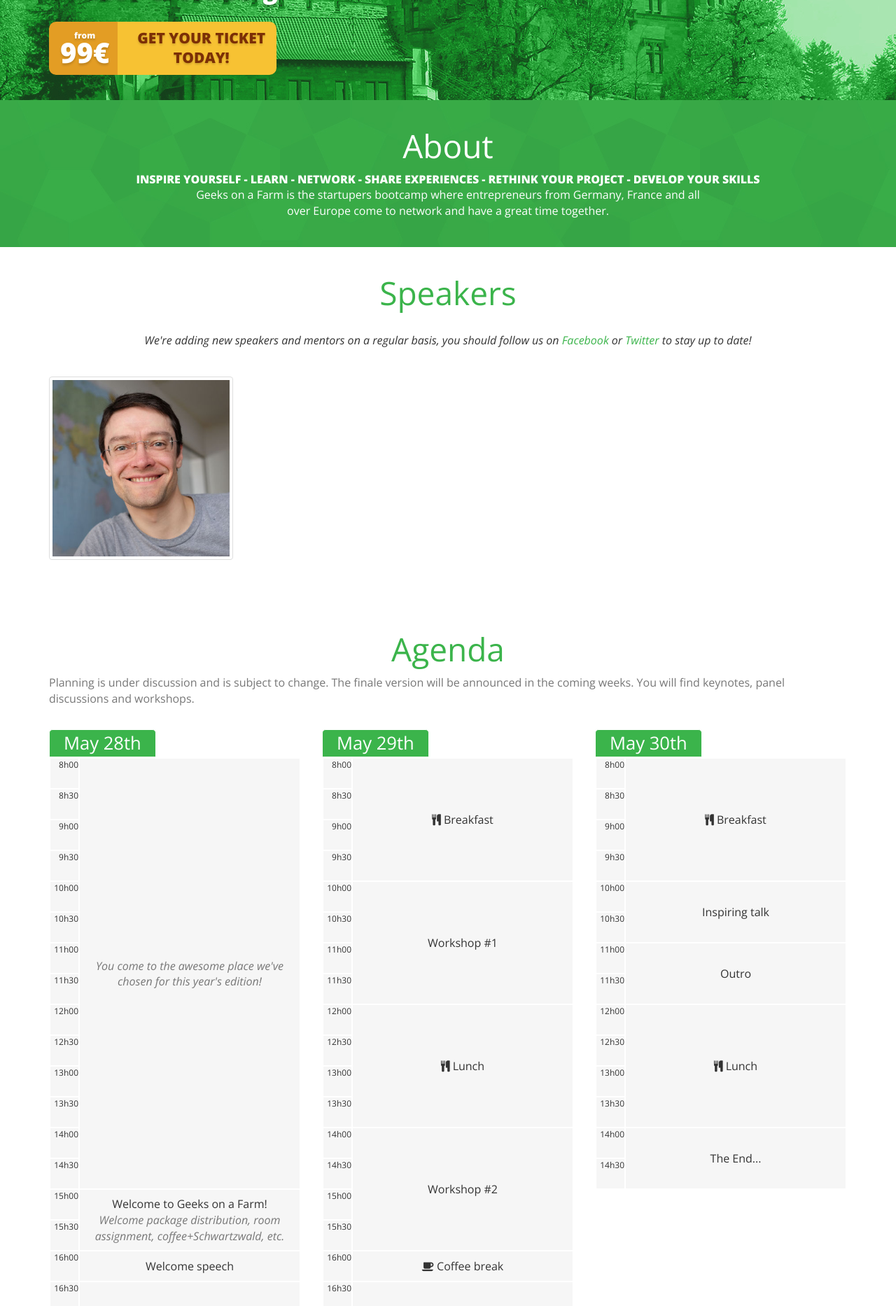
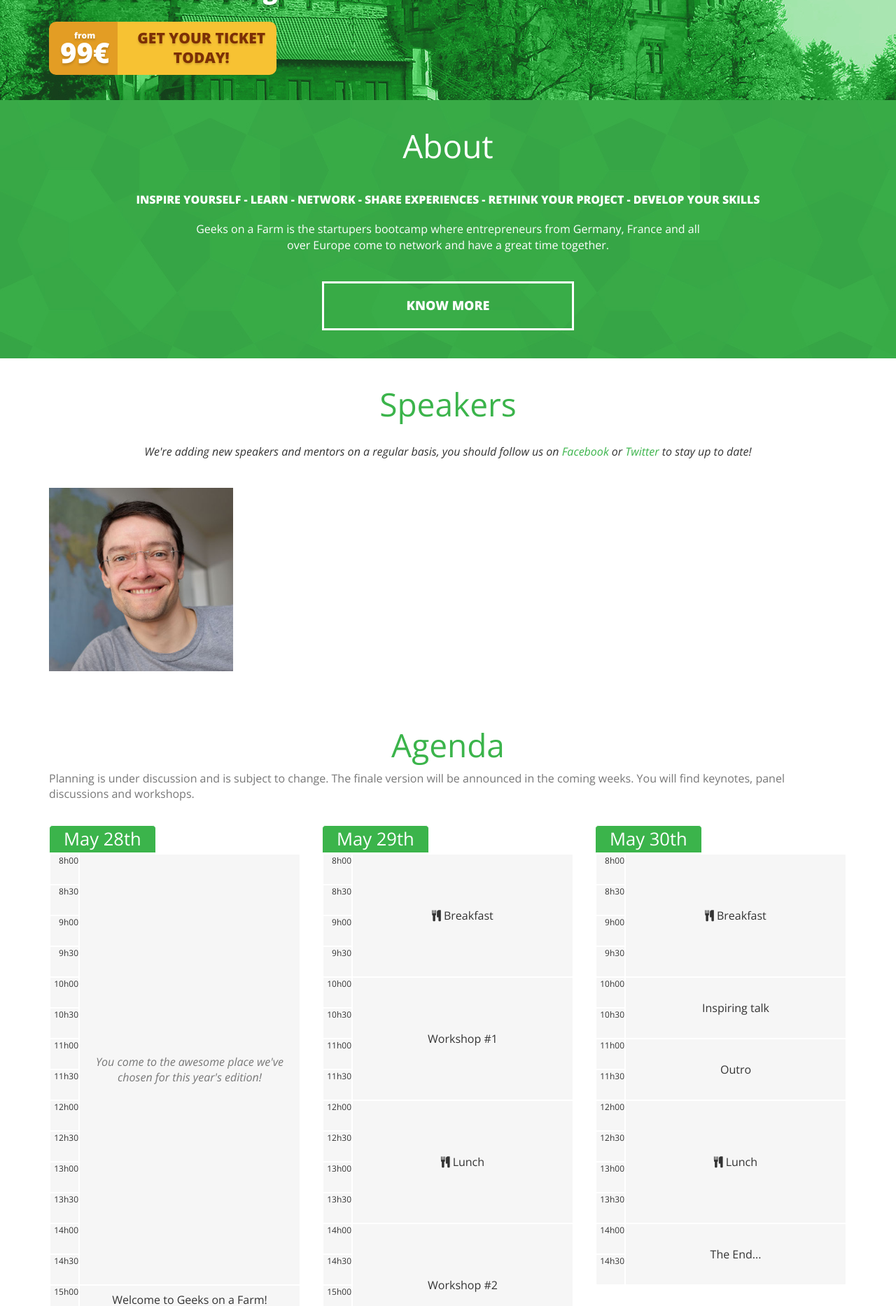
Before and after one commit to AlsaceDigitale/geeksonafarm_2015, a Jekyll site: the page built from index.html, in a window 1280 px wide. Shown: the part 399-2265 px from the top of the page at 70% size. Built offline with Jekyll 4.4.1, drawn with Linux system fonts in a browser that asks for light colours; nearby versions of some CDN libraries; comment, search, counter and statistics services are not loaded.

Commit message:
finished speakers display

```diff
--- a/css/main.sass
+++ b/css/main.sass
@@ -114,6 +114,16 @@
     strong
       font-size: 21px
 
+.btn.btn-transparent
+  color: white
+  border-radius: 0
+  border: 3px solid white
+  font-weight: 800
+  text-transform: uppercase
+  font-size: 18px
+  margin-top: 40px
+  padding: 20px 40px
+
 .navbar-default .navbar-nav > li > a
   color: white
   font-weight: 800
@@ -203,14 +213,31 @@
     margin-top: 0
     line-height: 1
 
-.row.speakers
+.speakers
   .speaker_hp
-    padding-left: 0
+    margin-bottom: 40px
     .thumbnail
       padding: 0
       border: 0
-    img
-      width: 250px
+      border-radius: 0
+      margin-bottom: 0
+      .overlay
+        display: none
+        background-color: rgba(59, 180, 75, 0.8)
+        position: absolute
+        top: 0
+        bottom: 0
+        left: 15px
+        right: 15px
+        font-size: 25px
+        color: white
+        .name
+          margin-top: 100px
+          display: block
+        .know-more
+      &:hover
+        .overlay
+          display: block
 
 .price-list.table tr td
   padding: 20px
--- a/index.html
+++ b/index.html
@@ -8,13 +8,16 @@
   <div class="container">
     <div class="row">
       <div class="col-xs-12 text-center">
-        <h1>About</h1>
+        <h1 style="margin-bottom:40px;">About</h1>
       </div>
-      <div class="col-xs-12 text-center">
+      <div class="col-xs-12 text-center" style="margin-bottom:20px;">
         <strong>inspire yourself - learn - network - share experiences - rethink your project - develop your skills</strong>
       </div>
       <div class="col-xs-12 col-md-8 col-md-offset-2 text-center">
         <p style="margin-bottom: 0;">Geeks on a Farm is the startupers bootcamp where entrepreneurs from Germany, France and all over Europe come to network and have a great time together.</p>
+      </div>
+      <div class="col-xs-12 col-sm-4 col-sm-offset-4 text-center">
+        <a href="/about.html" class="btn btn-transparent btn-lg btn-block">know more</a>
       </div>
     </div>
   </div>
@@ -35,16 +38,20 @@
     <div class="row" style="margin-top: 40px;">
       {% for speaker in site.speakers %}
         <div class="col-xs-12 col-md-3 speaker_hp">
-          <a href="/speakers.html#{{ speaker.name | downcase | replace:' ','-' }}" class="thumbnail" title="{{ speaker.name }}">
+          <div href="/speakers.html#{{ speaker.name | downcase | replace:' ','-' }}" class="thumbnail" title="{{ speaker.name }}">
             <img src="{{ site.baseurl }}/img/{{ speaker.name | downcase | replace:' ','_' }}.jpg" alt="{{ speaker.name }}">
-          </a>
+            <div class="overlay text-center">
+              <span class="name">{{ speaker.name }}</span>
+              <a href="/speakers.html#{{ speaker.name | downcase | replace:' ','-' }}" class="btn btn-transparent btn-lg know-more">know more</a>
+            </div>
+          </div>
         </div>
       {% endfor %}
     </div>
   </div>
 </section>
 
-<section class="agenda">
+<section class="agenda" style="padding-top:0;">
   <div class="container">
     <div class="row timetable">
       <div class="col-xs-12">
```
